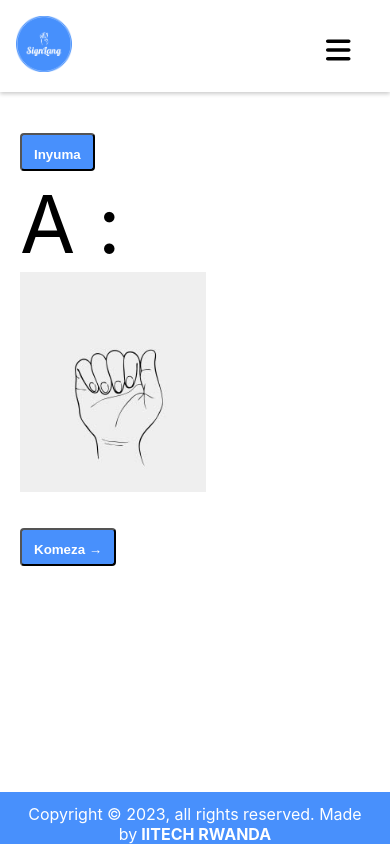
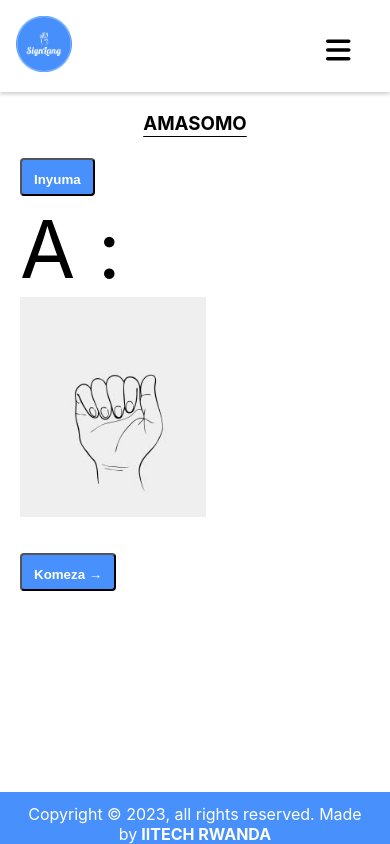
Before and after one commit to ngabo-dev/fluentfusion_frontend, a React (Vite) app: page /lessons in a window 390 px wide. Built offline with nearby package versions, Linux system fonts and the light colour scheme.

Commit message:
Making responsive

```diff
--- a/src/pages/Lessons.jsx
+++ b/src/pages/Lessons.jsx
@@ -299,7 +299,10 @@ function Lessons() {
 
   return (
     <Container>
+
+      <div className='mobile-title'><h3> AMASOMO</h3></div>
       <div className='flex'>
+
 
         <div style={{ borderRight:'gray 2px solid'}} className='sidebar'>
           <h3 style={{textAlign:'center', }}> IBYICIRO </h3>
@@ -372,6 +375,9 @@ const Container = styled.div`
     .letter{
       font-size: 120px;
     }
+    .mobile-title{
+      display:none;
+    }
 
   @media (max-width: 768px) {
     margin-top: 12vh;
@@ -389,7 +395,7 @@ const Container = styled.div`
       margin-top: 4px;
     }
     .previous{
-      margin-top: 32px;
+      margin-top: 4px;
     }
     .next{
       margin-top: 32px;
@@ -404,6 +410,13 @@ const Container = styled.div`
       margin-bottom:82px;
       margin-left:12px;
     }
+    .mobile-title{
+      display:block;
+      margin-top: 112px;
+      text-align: center;
+      text-decoration: underline;
+      text-underline-offset: 6px;
+    }
   }
 `
 export default Lessons
```
